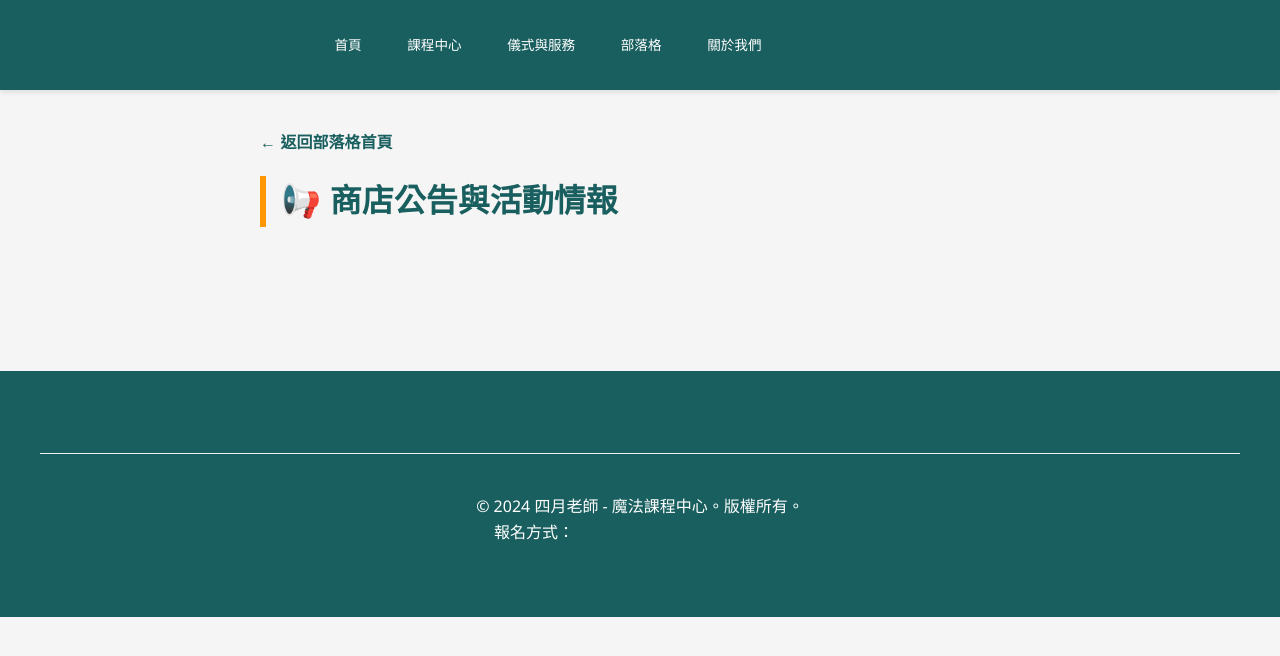
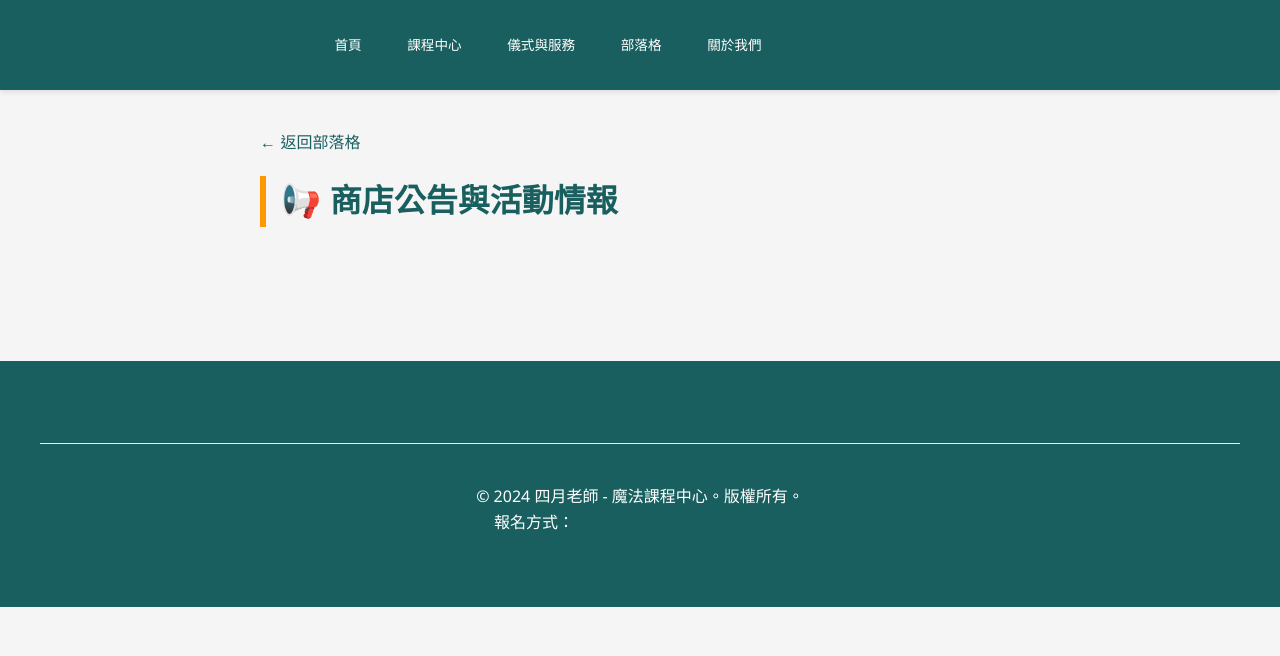
Before and after one commit to light4uliuphone-lang/hoodoo, a Jekyll site: the page built from blog/category/news.html, in a window 1280 px wide. Shown: the top 656 px of the page. Built offline with Jekyll 4.4.1, drawn with Linux system fonts in a browser that asks for light colours; comment, search, counter and statistics services are not loaded.

Commit message:
Update news.html

```diff
--- a/blog/category/news.html
+++ b/blog/category/news.html
@@ -1,29 +1,20 @@
 ---
 layout: default
-title: "分類：商店公告與活動情報 - 四月老師"
+title: "分類：商店公告與活動情報"
 permalink: /blog/category/news.html
 ---
 
 <div style="max-width: 800px; margin: 0 auto; padding: 40px 20px; font-family: sans-serif;">
-    <div style="margin-bottom: 20px;">
-        <a href="/blog/" style="color: #1a5f5f; text-decoration: none; font-weight: bold;">← 返回部落格首頁</a>
-    </div>
+    <div style="margin-bottom: 20px;"><a href="/blog/" style="color: #1a5f5f; text-decoration: none;">← 返回部落格</a></div>
+    <h1 style="border-left: 6px solid #ff9800; padding-left: 15px; color: #1a5f5f;">📢 商店公告與活動情報</h1>
 
-    <header style="border-left: 6px solid #ff9800; padding-left: 15px; margin-bottom: 40px;">
-        <h1 style="color: #1a5f5f; font-size: 2rem; margin: 0;">📢 商店公告與活動情報</h1>
-    </header>
-
-    <div class="category-main-content">
+    <div style="margin-top: 30px;">
         {% for post in site.posts %}
-            {% if post.categories contains "news" or post.category == "news" %}
+            {% if post.category == "news" or post.categories contains "news" %}
                 <article style="margin-bottom: 30px; padding-bottom: 20px; border-bottom: 1px solid #eee;">
-                    <div style="color: #888; font-size: 0.85rem; margin-bottom: 10px;">📅 {{ post.date | date: "%Y/%m/%d" }}</div>
-                    <h3 style="margin: 10px 0; font-size: 1.4rem;">
-                        <a href="{{ post.url | relative_url }}" style="color: #333; text-decoration: none; font-weight: bold;">{{ post.title }}</a>
-                    </h3>
-                    <div style="color: #666; line-height: 1.6; font-size: 1rem;">
-                        {{ post.excerpt | strip_html | truncate: 120 }}
-                    </div>
+                    <div style="color: #888; font-size: 0.85rem;">📅 {{ post.date | date: "%Y/%m/%d" }}</div>
+                    <h3 style="margin: 10px 0;"><a href="{{ post.url | relative_url }}" style="color: #333; text-decoration: none; font-weight: bold;">{{ post.title }}</a></h3>
+                    <p style="color: #666; line-height: 1.6;">{{ post.excerpt | strip_html | truncate: 100 }}</p>
                 </article>
             {% endif %}
         {% endfor %}
```
